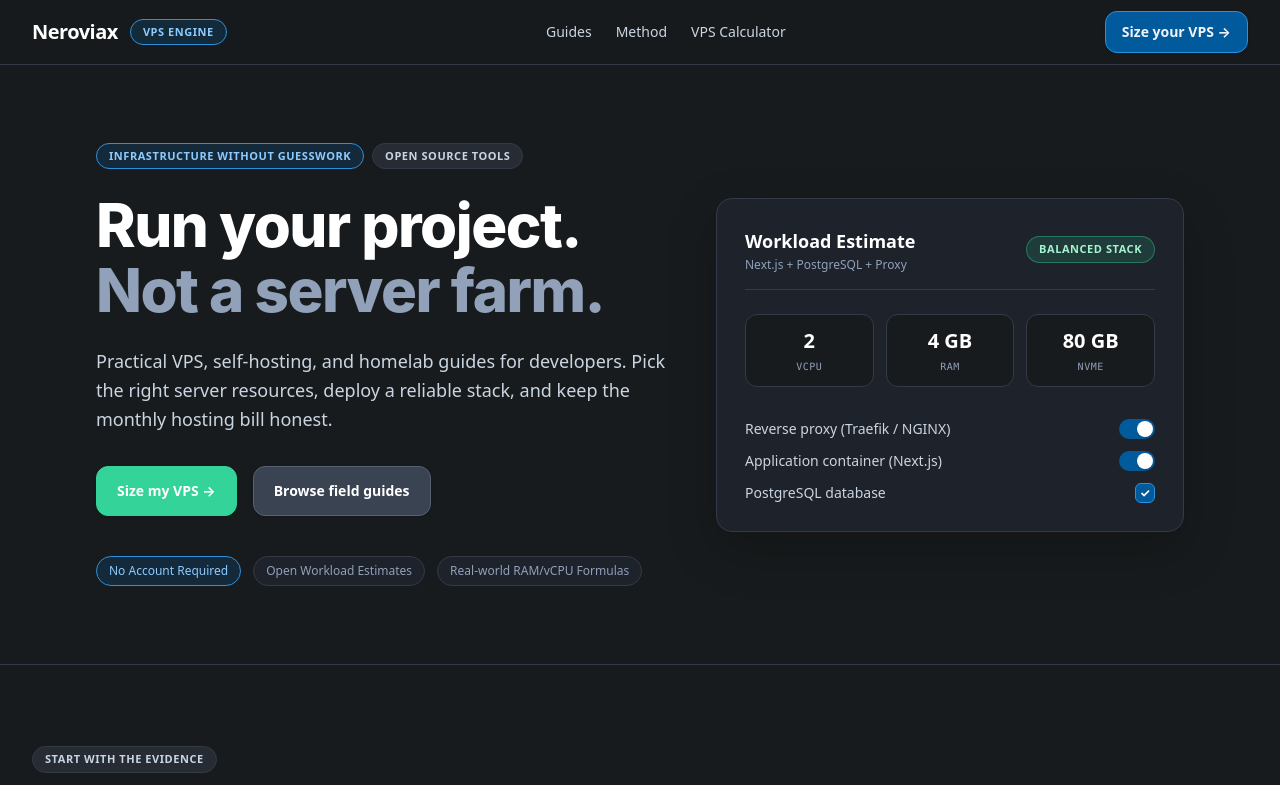
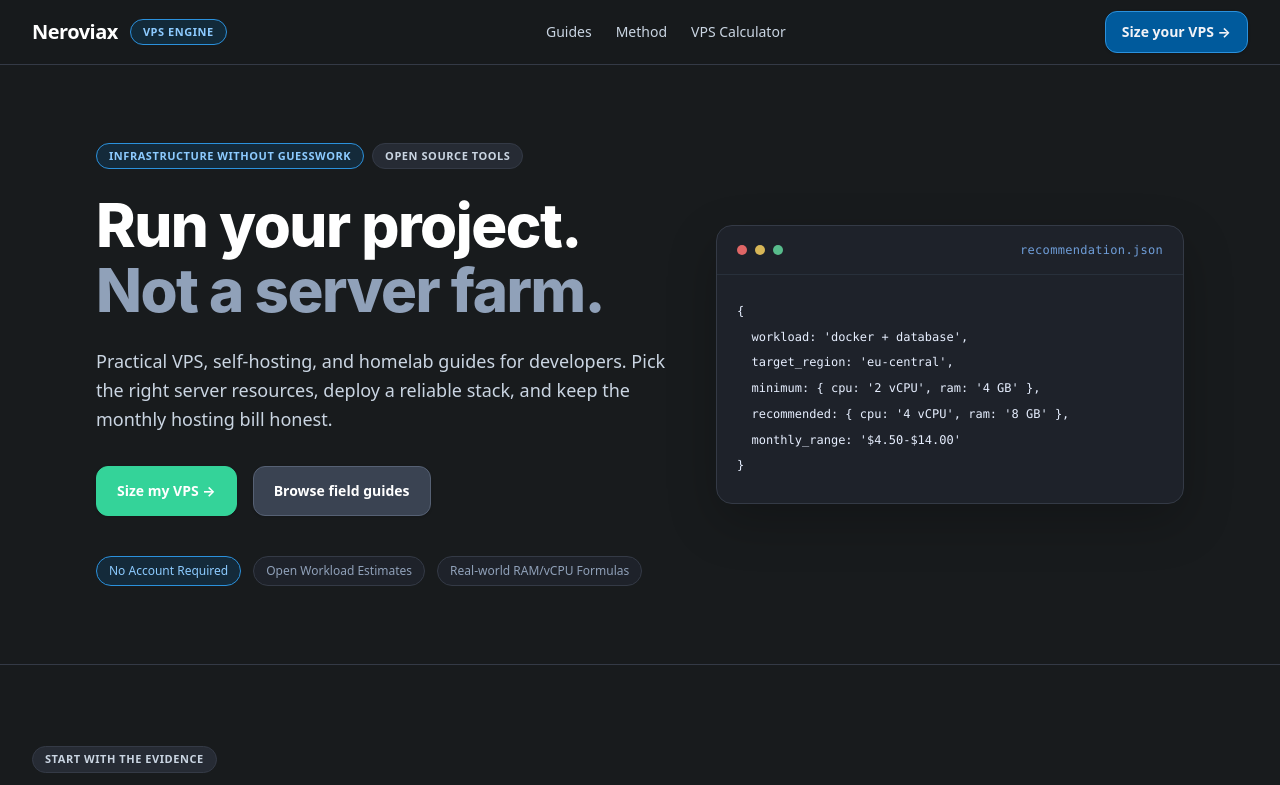
Before and after one commit to megumin123578/aff, a Next.js app: page / in a window 1280 px wide. Shown: the top 785 px of the page. Built offline with nearby package versions, Linux system fonts and the light colour scheme; no server answers; the database is empty.

Commit message:
update homepage

```diff
--- a/app/page.tsx
+++ b/app/page.tsx
@@ -1,4 +1,4 @@
-import { Badge, Card, CheckboxIndicator, Chip, LinkButton, SwitchIndicator } from "@/components/ui";
+import { Badge, Card, Chip, LinkButton } from "@/components/ui";
 import { getPublishedArticles } from "@/lib/content";
 
 export const dynamic = "force-dynamic";
@@ -46,42 +46,24 @@
             </div>
           </div>
 
-          {/* Workload Estimate Card */}
+          {/* Recommendation preview */}
           <div className="w-full">
-            <Card className="w-full p-7">
-              <div className="grid gap-6">
-                <div className="flex items-center justify-between border-b border-[var(--color-border)] pb-4">
-                  <div>
-                    <h3 className="font-bold text-white text-lg">Workload Estimate</h3>
-                    <p className="text-xs text-slate-400 mt-0.5">Next.js + PostgreSQL + Proxy</p>
-                  </div>
-                  <Badge variant="mint">balanced stack</Badge>
+            <Card className="overflow-hidden border-[#2d3541] bg-[#0d1119] p-0 shadow-[0_24px_60px_rgb(0_0_0_/_0.28)]">
+              <div className="flex items-center justify-between border-b border-[#28303b] px-4 py-4 sm:px-5">
+                <div className="flex items-center gap-2" aria-hidden="true">
+                  <span className="size-2.5 rounded-full bg-[#e06666]" />
+                  <span className="size-2.5 rounded-full bg-[#d7b657]" />
+                  <span className="size-2.5 rounded-full bg-[#58bc8c]" />
                 </div>
-
-                <div className="grid grid-cols-3 gap-3">
-                  {[["2", "vCPU"], ["4 GB", "RAM"], ["80 GB", "NVMe"]].map(([v, l]) => (
-                    <div key={l} className="rounded-xl border border-[var(--color-border)] bg-[var(--color-bg)] p-3 text-center">
-                      <p className="text-xl font-bold text-white">{v}</p>
-                      <p className="mt-1 text-[10px] uppercase font-mono tracking-wider text-slate-400">{l}</p>
-                    </div>
-                  ))}
-                </div>
-
-                <div className="space-y-3 pt-2">
-                  <div className="flex items-center justify-between text-sm">
-                    <span className="text-slate-300">Reverse proxy (Traefik / NGINX)</span>
-                    <SwitchIndicator />
-                  </div>
-                  <div className="flex items-center justify-between text-sm">
-                    <span className="text-slate-300">Application container (Next.js)</span>
-                    <SwitchIndicator />
-                  </div>
-                  <div className="flex items-center justify-between text-sm">
-                    <span className="text-slate-300">PostgreSQL database</span>
-                    <CheckboxIndicator />
-                  </div>
-                </div>
+                <span className="font-mono text-[10px] tracking-wide text-[#6f9ed9] sm:text-xs">recommendation.json</span>
               </div>
+              <pre className="overflow-x-auto px-4 py-5 font-mono text-[11px] font-medium leading-[2.15] text-[#e7efff] sm:px-5 sm:py-6 sm:text-xs"><code>{`{
+  workload: 'docker + database',
+  target_region: 'eu-central',
+  minimum: { cpu: '2 vCPU', ram: '4 GB' },
+  recommended: { cpu: '4 vCPU', ram: '8 GB' },
+  monthly_range: '$4.50-$14.00'
+}`}</code></pre>
             </Card>
           </div>
         </div>
```
